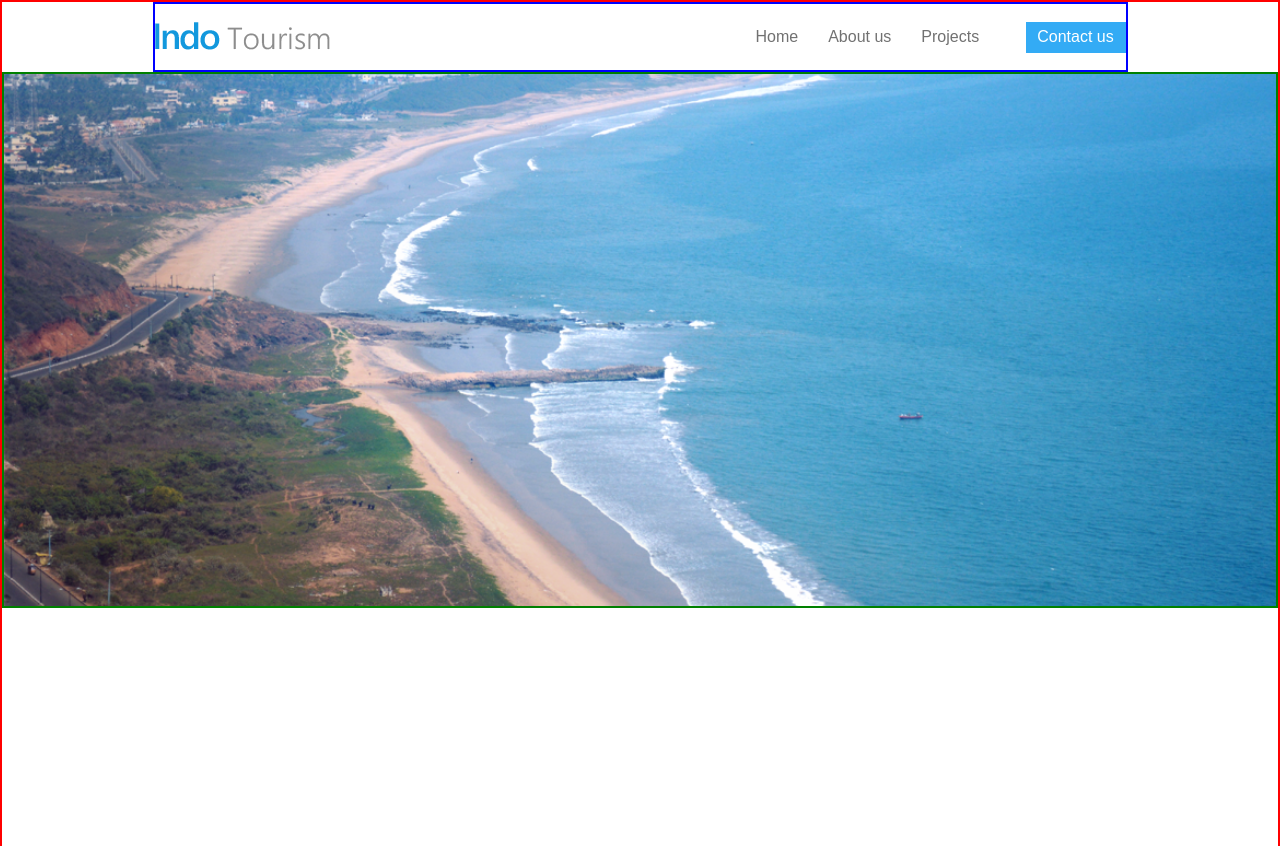
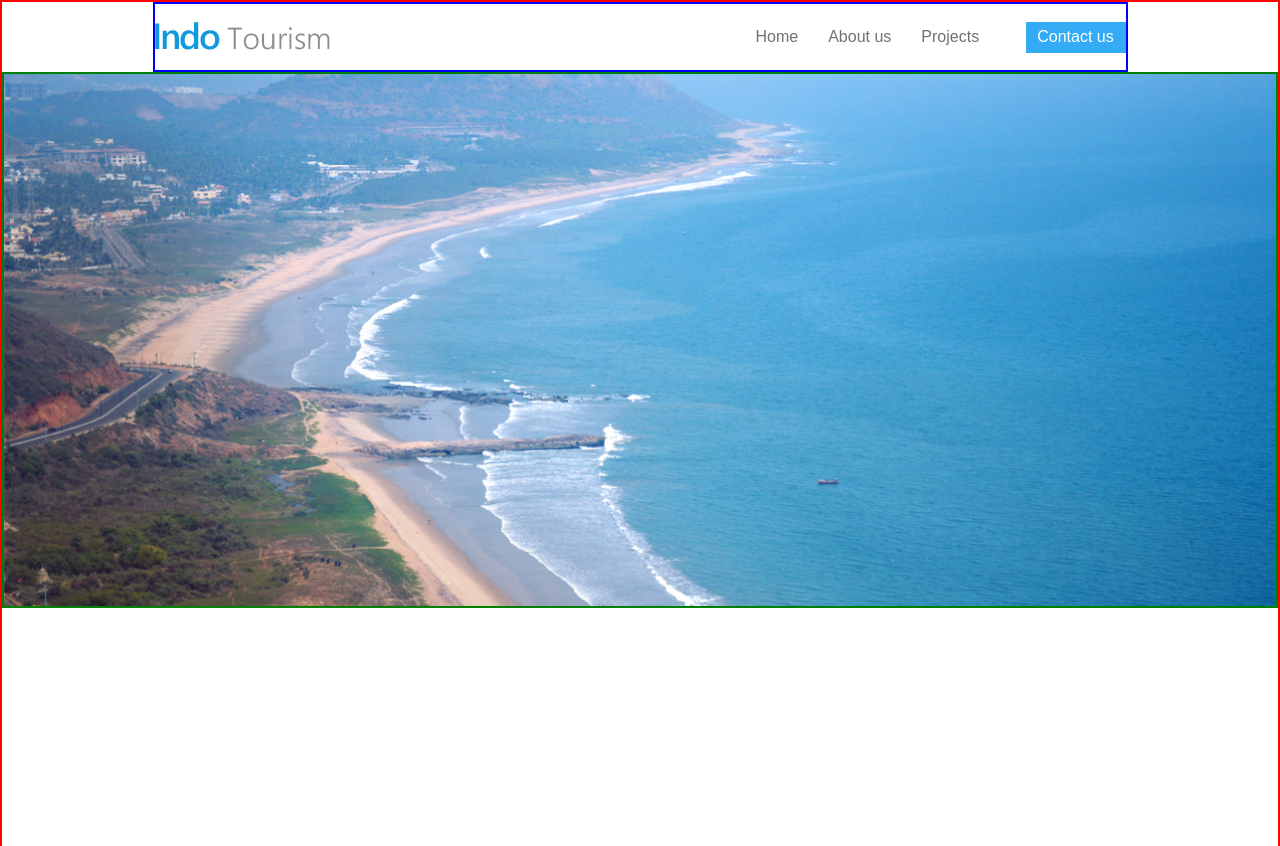
Before and after one commit to Romron/sites_templates, a PHP site: page /Training/BeautifulTravelandHotel/BeautifulTravelandHotel/index.html in a window 1280 px wide. Shown: the top 846 px of the page. Run offline with PHP 8.4, Linux system fonts and the light colour scheme; some web fonts are replaced.

Commit message:
что то

```diff
--- a/Training/BeautifulTravelandHotel/BeautifulTravelandHotel/css/style.css
+++ b/Training/BeautifulTravelandHotel/BeautifulTravelandHotel/css/style.css
@@ -103,17 +103,17 @@ img {
 	}
 
 	.wrap-header img{
-		width: 110%;
+		width: 100%;
 		height: 100%;
 		object-fit: cover;
 
-		/*object-position: 0px -60px;*/
+		object-position: 0px -90px;
 
 /*		position: absolute;
 		top: 0px;
 		left: 0px;*/
 
-		/*transform: scale(1.05,1.05);*/
+		transform: scale(1.0,1.0);
 		/*transform: scale(0.9,0.9);*/
 
 
```
